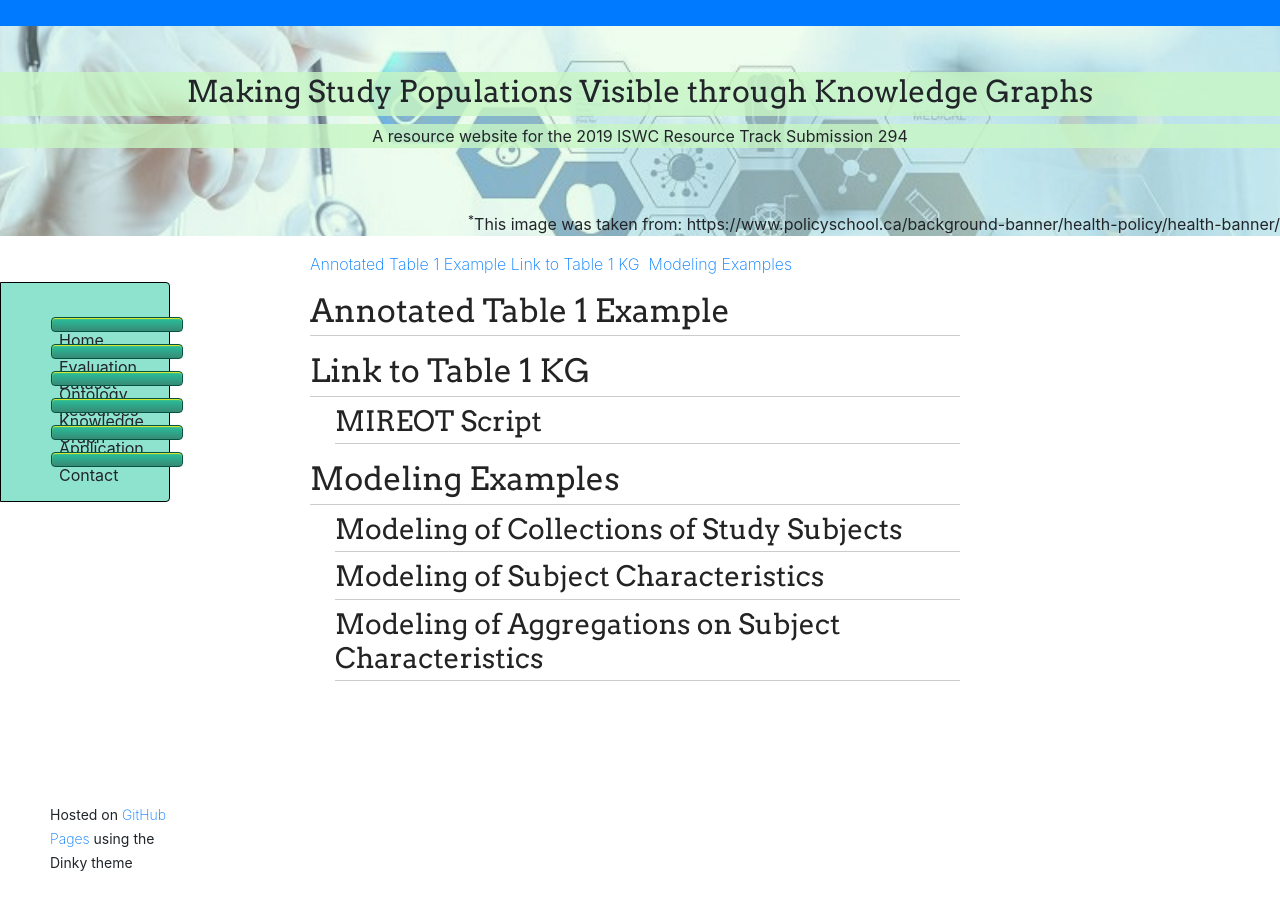
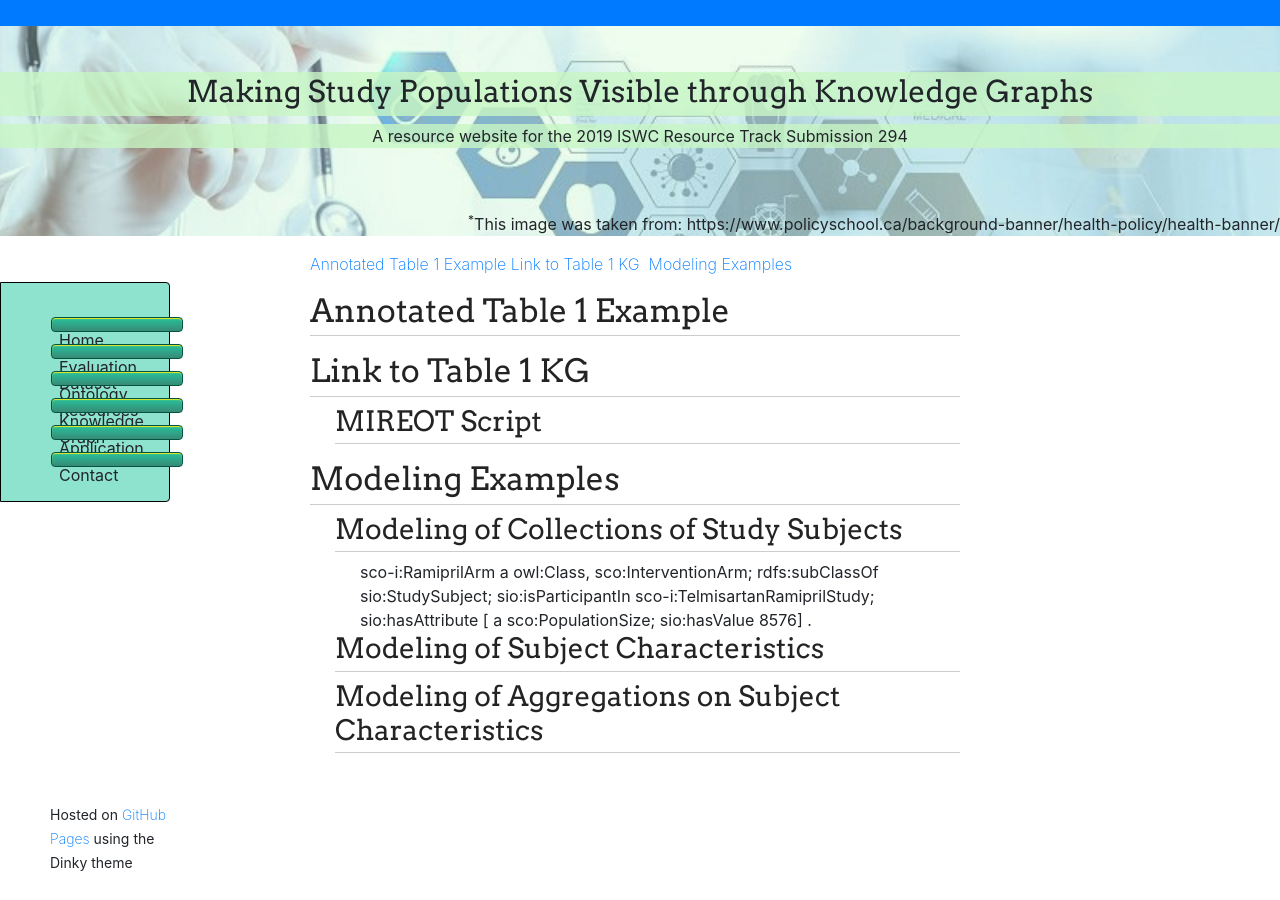
Before and after one commit to tetherless-world/study-cohort-ontology, a Jekyll site: the page built from knowledge-graph.md, in a window 1280 px wide. Built offline with Jekyll 4.4.1, drawn with Linux system fonts in a browser that asks for light colours; nearby versions of some CDN libraries; our own code applies the rules of GitHub Pages for plain Markdown files; library files that are not in the unit come from our copies.

Commit message:
Update knowledge-graph.md

```diff
--- a/knowledge-graph.md
+++ b/knowledge-graph.md
@@ -23,6 +23,16 @@
 <h2> Modeling Examples</h2>
 <ul>
    <h3> Modeling of Collections of Study Subjects </h3>
+  <ul>
+   sco-i:RamiprilArm
+        a                      owl:Class, sco:InterventionArm;
+        rdfs:subClassOf        sio:StudySubject;
+        sio:isParticipantIn    sco-i:TelmisartanRamiprilStudy;
+       sio:hasAttribute
+       [ a sco:PopulationSize; sio:hasValue 8576] .
+
+
+  </ul>
    <h3> Modeling of Subject Characteristics </h3>
    <h3> Modeling of Aggregations on Subject Characteristics</h3>
  </ul>
```
